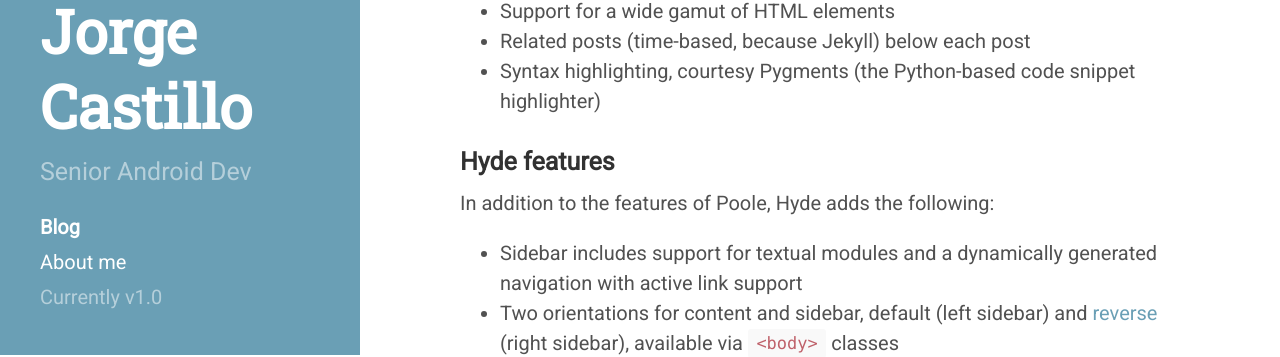
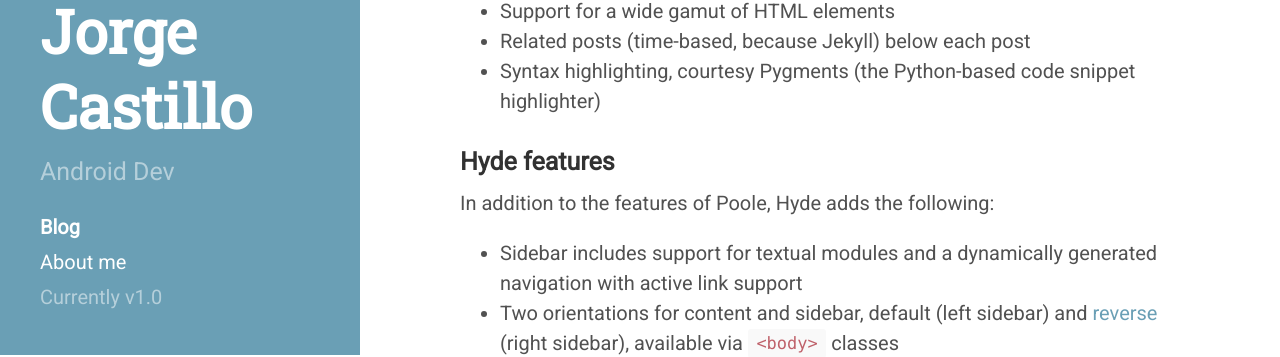
Before and after one commit to raja-ar/jorgecastilloprz.github.io, a Jekyll site: the page built from index.html, in a window 1280 px wide. Shown: the part 545-902 px from the top of the page. Built offline with Jekyll 4.4.1, drawn with Linux system fonts in a browser that asks for light colours; Markdown is read by kramdown in place of the engine named in the settings; the list of posts is cut into pages by our own code.

Commit message:
up to date.

```diff
--- a/_config.yml
+++ b/_config.yml
@@ -9,7 +9,7 @@ relative_permalinks: true
 # Setup
 title:            Jorge Castillo
 tagline:          'Android Dev'
-description:      'Senior Android Dev'
+description:      'Android Dev'
 url:              http://jorgecastillo.xyz
 baseurl:          /
 
```
